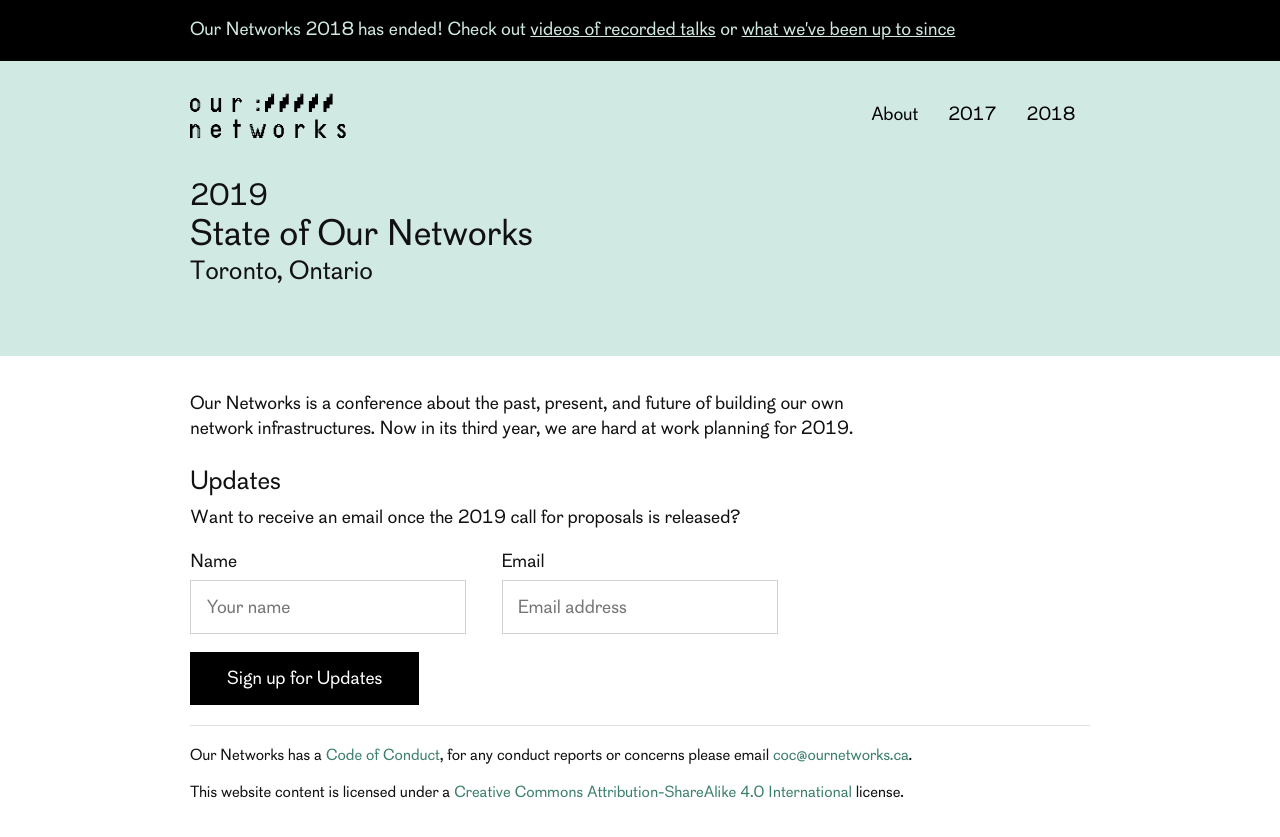
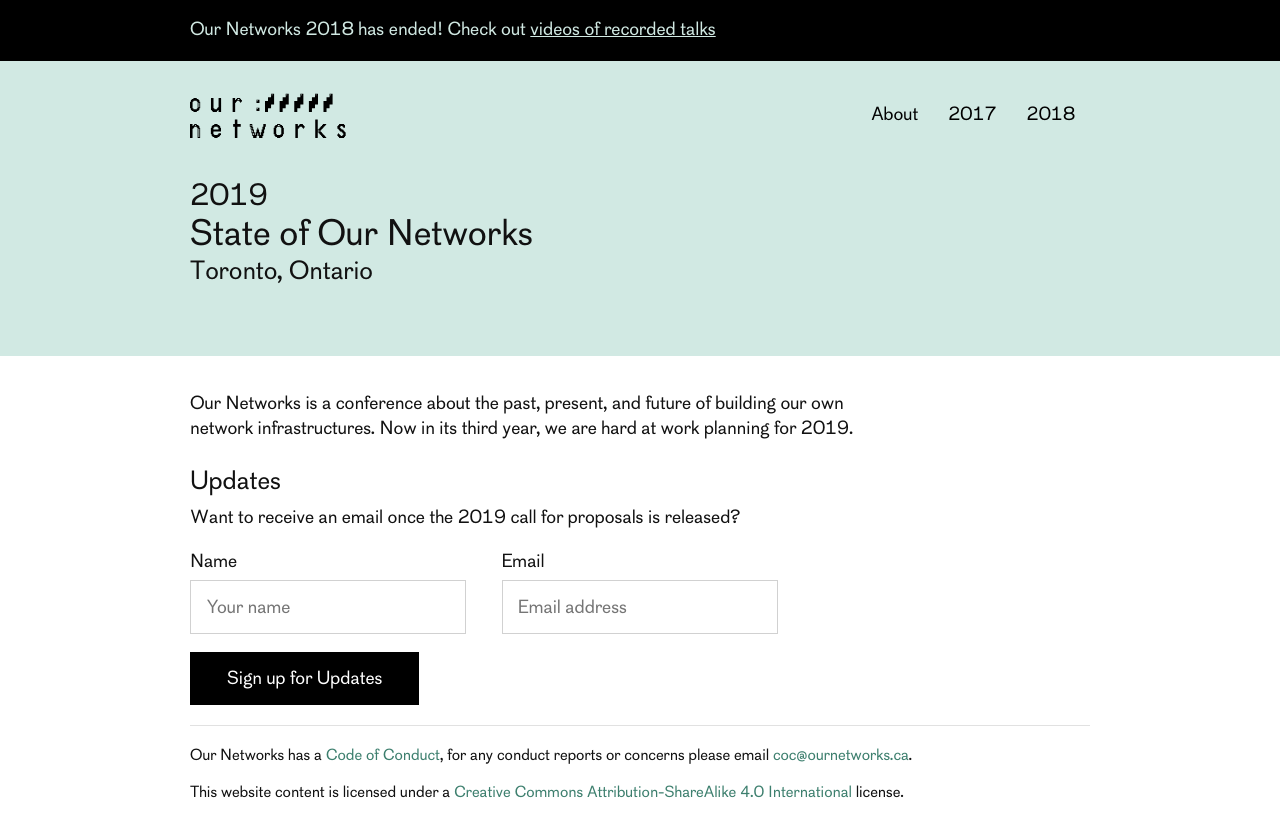
Before and after one commit to ournetworks/ournetworks.ca, a Jekyll site: the page built from index.md, in a window 1280 px wide. Shown: the top 837 px of the page. Built offline with Jekyll 4.4.1, drawn with Linux system fonts in a browser that asks for light colours.

Commit message:
update nav message

```diff
--- a/_includes/nav.html
+++ b/_includes/nav.html
@@ -2,7 +2,7 @@
   <div class="announcement" role="alert">
     <div class="container">
       <p>
-        Our Networks 2018 has ended! Check out <a href="/conference/recorded-talks/">videos of recorded talks</a> or <a href="https://ournetworks.ca">what we've been up to since</a>
+        Our Networks 2018 has ended! Check out <a href="/recorded-talks/">videos of recorded talks</a>
       </p>
     </div>
   </div>
```
